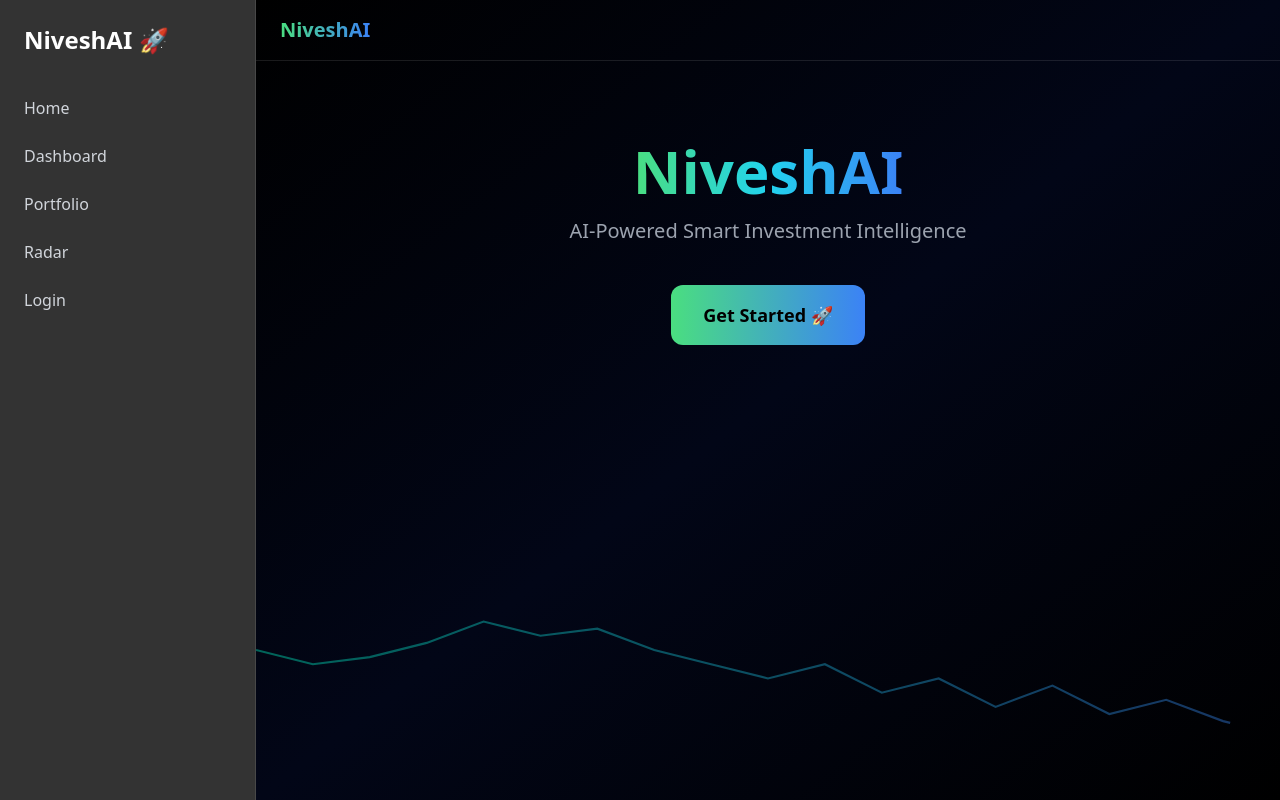
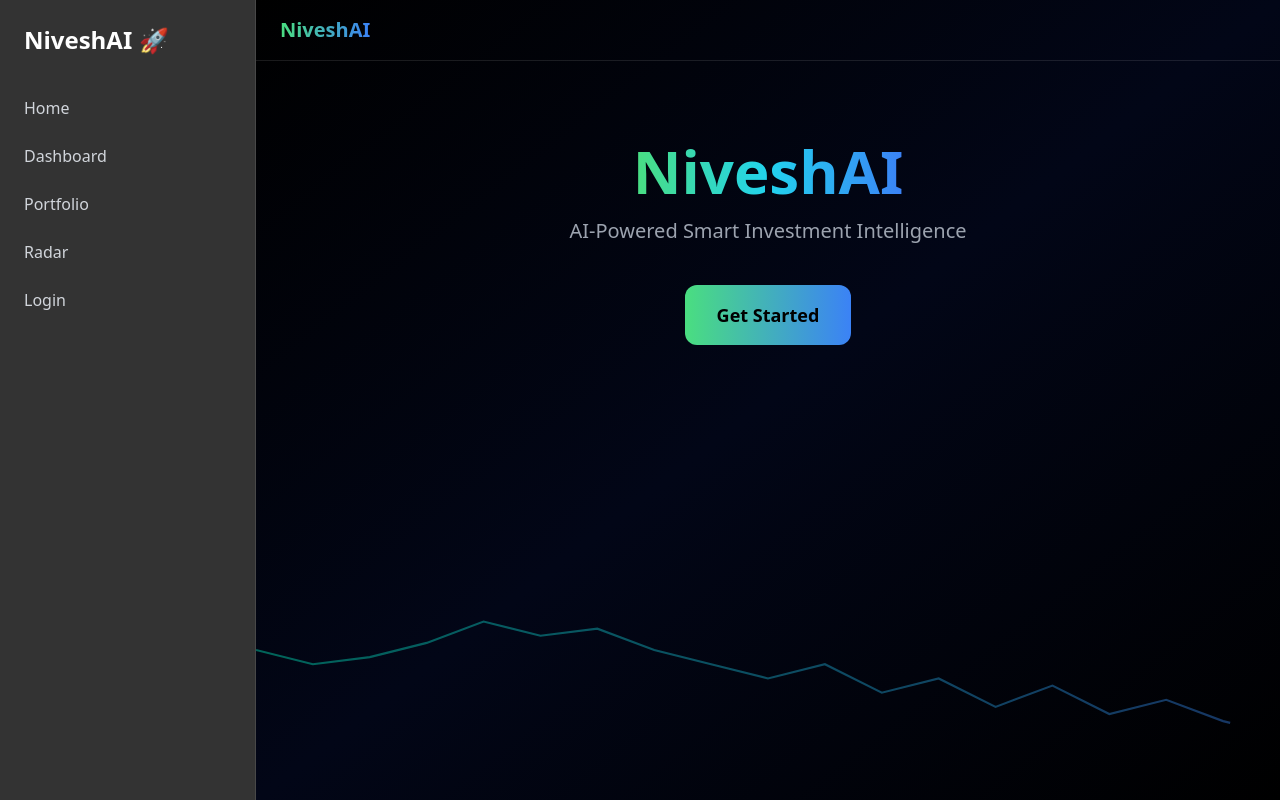
Before and after one commit to Student-SanjanaYadav/NiveshAI, a React (Vite) app in the folder client/: page / in a window 1280 px wide. Built offline with nearby package versions, Linux system fonts and the light colour scheme.

Commit message:
fixed name

```diff
--- a/client/src/components/MobileNavbar.jsx
+++ b/client/src/components/MobileNavbar.jsx
@@ -7,7 +7,7 @@ export default function MobileNavbar() {
   return (
     <div className="md:hidden bg-black text-white p-4 flex justify-between items-center border-b border-white/10">
 
-      <h1 className="font-bold text-lg">NiveshAI 🚀</h1>
+      <h1 className="font-bold text-lg">NiveshAI </h1>
 
       <button onClick={() => setOpen(!open)}>
         ☰
--- a/client/src/pages/Home.jsx
+++ b/client/src/pages/Home.jsx
@@ -45,7 +45,7 @@ export default function Home() {
           onClick={() => navigate("/dashboard")}
           className="mt-10 px-8 py-4 rounded-xl bg-gradient-to-r from-green-400 to-blue-500 text-black font-semibold text-lg hover:scale-105 transition"
         >
-          Get Started 🚀
+          Get Started
         </motion.button>
       </div>
 
```
